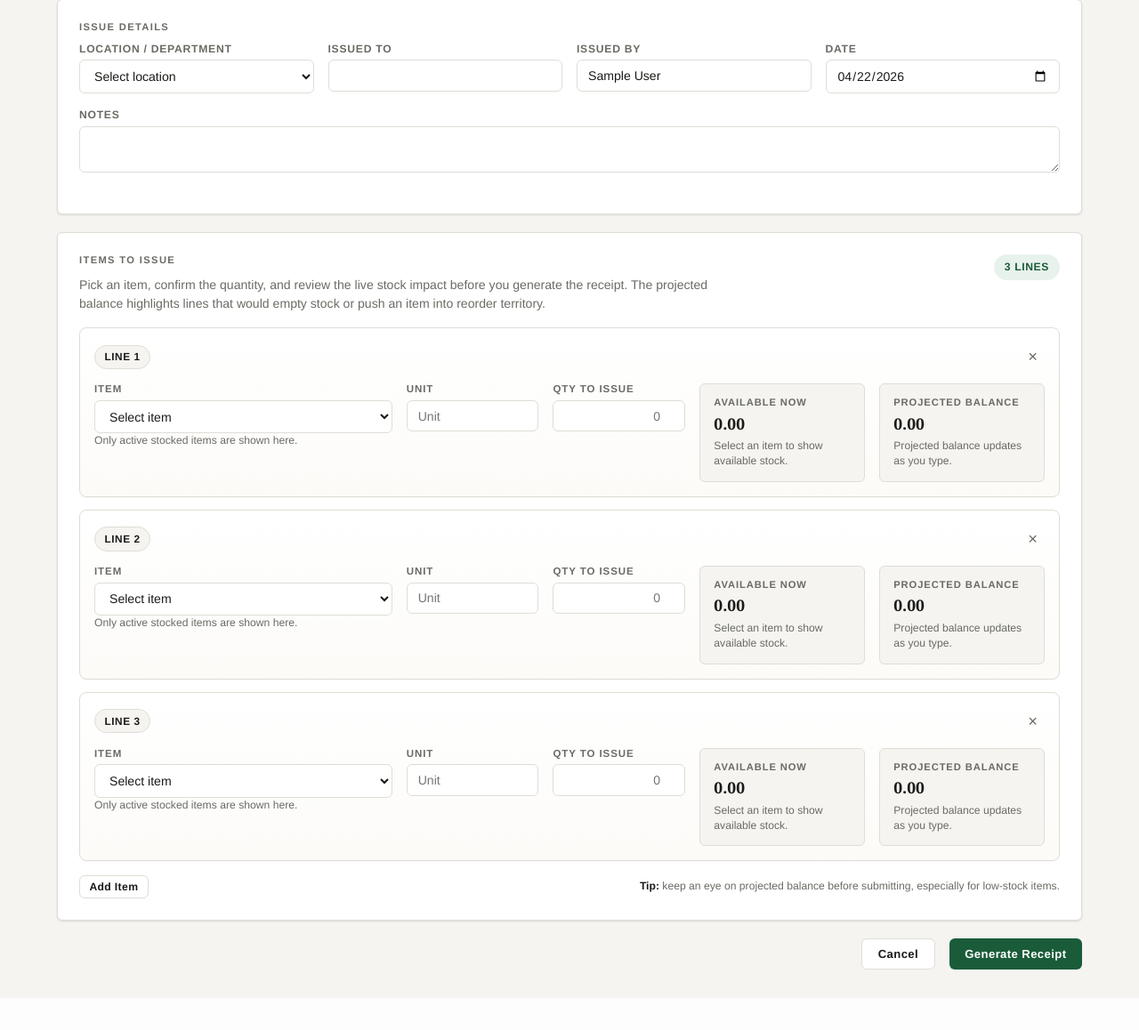
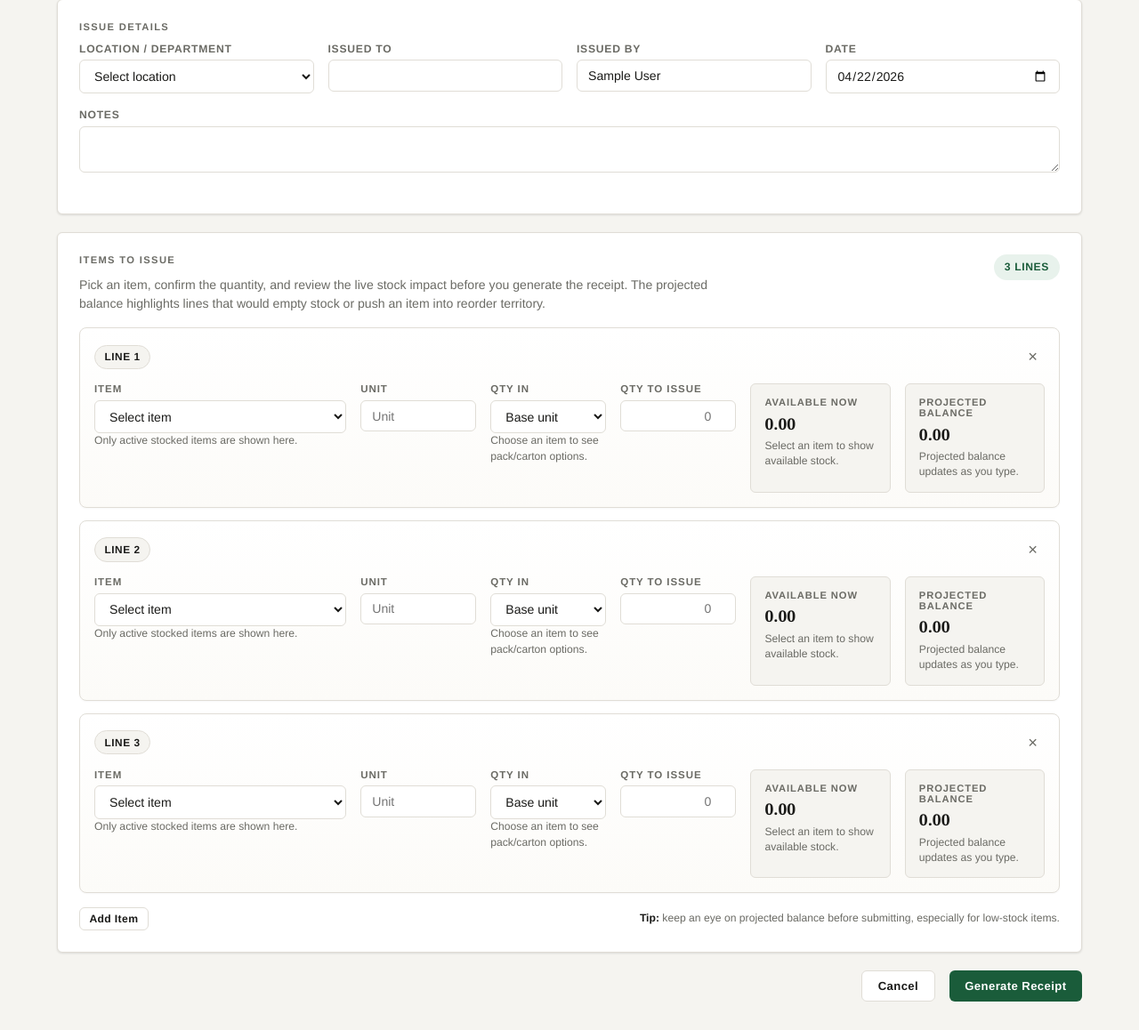
Before and after one commit to Otycadet/aristoclean, a Django app: page /issue/ in a window 1280 px wide. Shown: the part 240-1398 px from the top of the page at 89% size. Before the commit the page ends 1330 px from the top, so only its background shows below. Run offline with Django 5.2, Linux system fonts and the light colour scheme; the visitor is signed in with stand-in values (Sample User, id 1); data that the repository does not hold is empty.

Commit message:
Update to quantities

```diff
--- a/inventory/forms.py
+++ b/inventory/forms.py
@@ -62,7 +62,24 @@ class ItemForm(forms.ModelForm):
 
     class Meta:
         model = Item
-        fields = ["name", "unit", "reorder_level", "active"]
+        fields = ["name", "unit", "pack_size", "carton_size", "reorder_level", "active"]
+        labels = {
+            "unit": "Base unit",
+            "pack_size": "Pieces / base units in one pack",
+            "carton_size": "Pieces / base units in one carton",
+        }
+
+    def clean_pack_size(self):
+        value = self.cleaned_data.get("pack_size")
+        if value is not None and value <= 0:
+            raise forms.ValidationError("Pack size must be greater than 0.")
+        return value
+
+    def clean_carton_size(self):
+        value = self.cleaned_data.get("carton_size")
+        if value is not None and value <= 0:
+            raise forms.ValidationError("Carton size must be greater than 0.")
+        return value
 
 
 class LocationForm(forms.ModelForm):
--- a/templates/inventory/issue_stock.html
+++ b/templates/inventory/issue_stock.html
@@ -94,7 +94,7 @@
 
   .line-card-grid {
     display: grid;
-    grid-template-columns: minmax(0, 1.8fr) minmax(140px, 0.8fr) minmax(140px, 0.8fr) repeat(2, minmax(150px, 1fr));
+    grid-template-columns: minmax(0, 1.8fr) minmax(130px, 0.8fr) minmax(130px, 0.8fr) minmax(130px, 0.8fr) repeat(2, minmax(150px, 1fr));
     gap: 0.9rem 1rem;
     align-items: start;
   }
@@ -467,7 +467,7 @@ function formatNumber(value) {
   return Number(value || 0).toFixed(2);
 }
 
-function addLine(itemId = '', qty = '') {
+function addLine(itemId = '', qty = '', measure = 'base') {
   const idx = lineCount++;
   const container = document.getElementById('lineBody');
   const card = document.createElement('div');
@@ -493,6 +493,14 @@ function addLine(itemId = '', qty = '') {
         <input type="text" id="issue_unit_${idx}" readonly placeholder="Unit">
       </div>
 
+      <div class="line-field">
+        <label for="issue_measure_${idx}">Qty In</label>
+        <select name="issue_measure_${idx}" id="issue_measure_${idx}" onchange="updateLineState(${idx})">
+          <option value="base">Base unit</option>
+        </select>
+        <div class="field-hint" id="issue_measure_hint_${idx}">Choose an item to see pack/carton options.</div>
+      </div>
+
       <div class="line-field qty-field">
         <label for="issue_qty_${idx}">Qty to Issue</label>
         <input type="number" name="issue_qty_${idx}" id="issue_qty_${idx}" value="${escapeHtml(qty)}" min="1" step="1" placeholder="0" oninput="updateLineState(${idx})">
@@ -515,10 +523,52 @@ function addLine(itemId = '', qty = '') {
 
   if (itemId) {
     document.getElementById(`issue_item_${idx}`).value = itemId;
+    setIssueMeasureOptions(idx, ITEM_MAP[itemId]);
+    document.getElementById(`issue_measure_${idx}`).value = measure || 'base';
   }
 
   updateLineState(idx);
   refreshLineMeta();
+}
+
+function formatPlain(value) {
+  return Number(value || 0).toLocaleString(undefined, { maximumFractionDigits: 2 });
+}
+
+function setIssueMeasureOptions(idx, item) {
+  const measureSelect = document.getElementById(`issue_measure_${idx}`);
+  const hint = document.getElementById(`issue_measure_hint_${idx}`);
+  const current = measureSelect.value || 'base';
+
+  if (!item) {
+    measureSelect.innerHTML = '<option value="base">Base unit</option>';
+    hint.textContent = 'Choose an item to see pack/carton options.';
+    return;
+  }
+
+  const options = [`<option value="base">${escapeHtml(item.unit)}</option>`];
+  if (item.pack_size) {
+    options.push(`<option value="pack">Packs (${formatPlain(item.pack_size)} ${escapeHtml(item.unit)})</option>`);
+  }
+  if (item.carton_size) {
+    options.push(`<option value="carton">Cartons (${formatPlain(item.carton_size)} ${escapeHtml(item.unit)})</option>`);
+  }
+  measureSelect.innerHTML = options.join('');
+  measureSelect.value = Array.from(measureSelect.options).some(option => option.value === current) ? current : 'base';
+  hint.textContent = item.pack_size || item.carton_size ? 'Quantity will be converted into the base unit for stock.' : 'No pack/carton sizes set for this item.';
+}
+
+function quantityMultiplier(item, measure) {
+  if (!item) {
+    return 1;
+  }
+  if (measure === 'pack' && item.pack_size) {
+    return Number(item.pack_size);
+  }
+  if (measure === 'carton' && item.carton_size) {
+    return Number(item.carton_size);
+  }
+  return 1;
 }
 
 function removeLine(idx) {
@@ -546,6 +596,7 @@ function refreshLineMeta() {
 function updateLineState(idx) {
   const itemId = document.getElementById(`issue_item_${idx}`).value;
   const qtyValue = parseFloat(document.getElementById(`issue_qty_${idx}`).value || '0');
+  const measureValue = document.getElementById(`issue_measure_${idx}`).value || 'base';
   const unitField = document.getElementById(`issue_unit_${idx}`);
   const stockPanel = document.getElementById(`stock_panel_${idx}`);
   const projectedPanel = document.getElementById(`projected_panel_${idx}`);
@@ -558,6 +609,7 @@ function updateLineState(idx) {
   projectedPanel.className = 'metric-panel';
 
   if (!itemId) {
+    setIssueMeasureOptions(idx, null);
     unitField.value = '';
     stockValue.textContent = '0.00';
     stockNote.textContent = 'Select an item to show available stock.';
@@ -568,6 +620,7 @@ function updateLineState(idx) {
 
   const item = ITEM_MAP[itemId];
   if (!item) {
+    setIssueMeasureOptions(idx, null);
     unitField.value = '';
     stockValue.textContent = '0.00';
     stockNote.textContent = 'This item could not be loaded.';
@@ -578,7 +631,9 @@ function updateLineState(idx) {
   }
 
   const currentStock = Number(item.stock || 0);
-  const projected = currentStock - (Number.isFinite(qtyValue) ? qtyValue : 0);
+  setIssueMeasureOptions(idx, item);
+  const baseQty = (Number.isFinite(qtyValue) ? qtyValue : 0) * quantityMultiplier(item, measureValue);
+  const projected = currentStock - baseQty;
   unitField.value = item.unit;
   stockValue.textContent = `${formatNumber(currentStock)} ${item.unit}`;
   projectedValue.textContent = `${formatNumber(projected)} ${item.unit}`;
@@ -598,9 +653,9 @@ function updateLineState(idx) {
     return;
   }
 
-  if (qtyValue > currentStock) {
+  if (baseQty > currentStock) {
     projectedPanel.classList.add('danger');
-    projectedNote.textContent = `This exceeds available stock by ${formatNumber(qtyValue - currentStock)} ${item.unit}.`;
+    projectedNote.textContent = `This exceeds available stock by ${formatNumber(baseQty - currentStock)} ${item.unit}.`;
   } else if (projected <= Number(item.reorder_level || 0)) {
     projectedPanel.classList.add('warn');
     projectedNote.textContent = `This would leave the item at or below its reorder level of ${formatNumber(item.reorder_level)} ${item.unit}.`;
@@ -622,8 +677,10 @@ function getReceiptPreviewData() {
 
   document.querySelectorAll('.line-card').forEach(card => {
     const itemSelect = card.querySelector('select[name^="issue_item_"]');
+    const measureSelect = card.querySelector('select[name^="issue_measure_"]');
     const qtyInput = card.querySelector('input[name^="issue_qty_"]');
     const itemId = itemSelect ? itemSelect.value : '';
+    const measure = measureSelect ? measureSelect.value : 'base';
     const qtyRaw = qtyInput ? qtyInput.value.trim() : '';
 
     if (!itemId && !qtyRaw) {
@@ -643,12 +700,16 @@ function getReceiptPreviewData() {
     }
 
     const stock = Number(item.stock || 0);
+    const baseQty = qty * quantityMultiplier(item, measure);
+    const selectedMeasureText = selectedOptionText(measureSelect);
     rows.push({
       name: item.name,
       unit: item.unit,
       quantity: qty,
+      quantityLabel: measure === 'base' ? `${formatNumber(qty)} ${item.unit}` : `${formatNumber(qty)} ${selectedMeasureText}`,
+      baseQuantity: baseQty,
       stock,
-      projected: stock - qty,
+      projected: stock - baseQty,
     });
   });
 
@@ -675,7 +736,7 @@ function renderReceiptPreview() {
       <tr>
         <td><strong>${escapeHtml(line.name)}</strong></td>
         <td style="color:var(--muted)">${escapeHtml(line.unit)}</td>
-        <td style="text-align:right;font-variant-numeric:tabular-nums;font-weight:600">${formatNumber(line.quantity)}</td>
+        <td style="text-align:right;font-variant-numeric:tabular-nums;font-weight:600">${escapeHtml(line.quantityLabel)}</td>
         <td style="text-align:right;font-variant-numeric:tabular-nums">${formatNumber(line.stock)}</td>
         <td style="text-align:right;font-variant-numeric:tabular-nums">${formatNumber(line.projected)}</td>
       </tr>
@@ -734,7 +795,7 @@ document.addEventListener('keydown', function (event) {
 
 window.addEventListener('DOMContentLoaded', () => {
   if (PRESET_LINES.length) {
-    PRESET_LINES.forEach(line => addLine(line.item_id, line.quantity));
+    PRESET_LINES.forEach(line => addLine(line.item_id, line.quantity, line.measure));
   } else {
     addLine();
     addLine();
```
Also changed, not shown: inventory/models.py (+16 -0 lines), inventory/services.py (+40 -6 lines), inventory/tests.py (+52 -0 lines), templates/inventory/manage_items.html (+6 -2 lines), templates/inventory/stock_receive.html (+55 -5 lines), inventory/migrations/0007_item_pack_size_item_carton_size.py (added).
